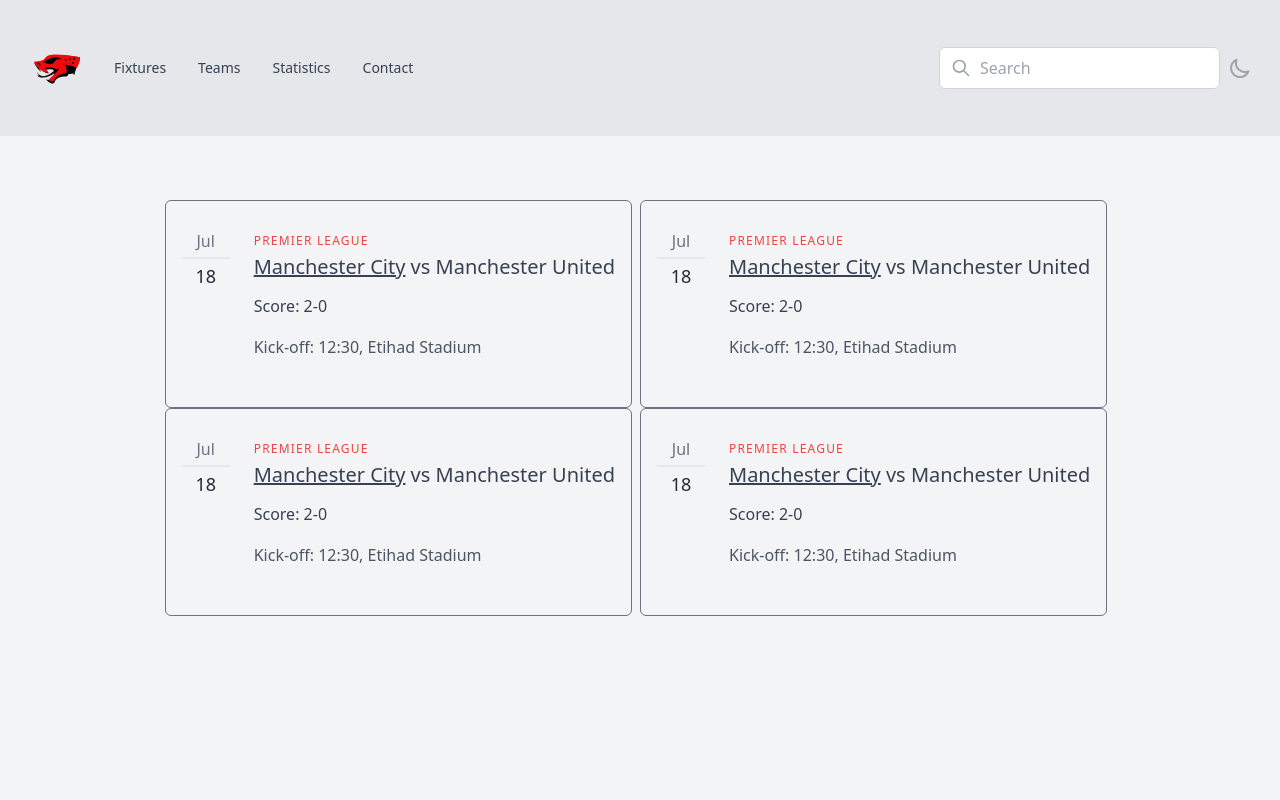
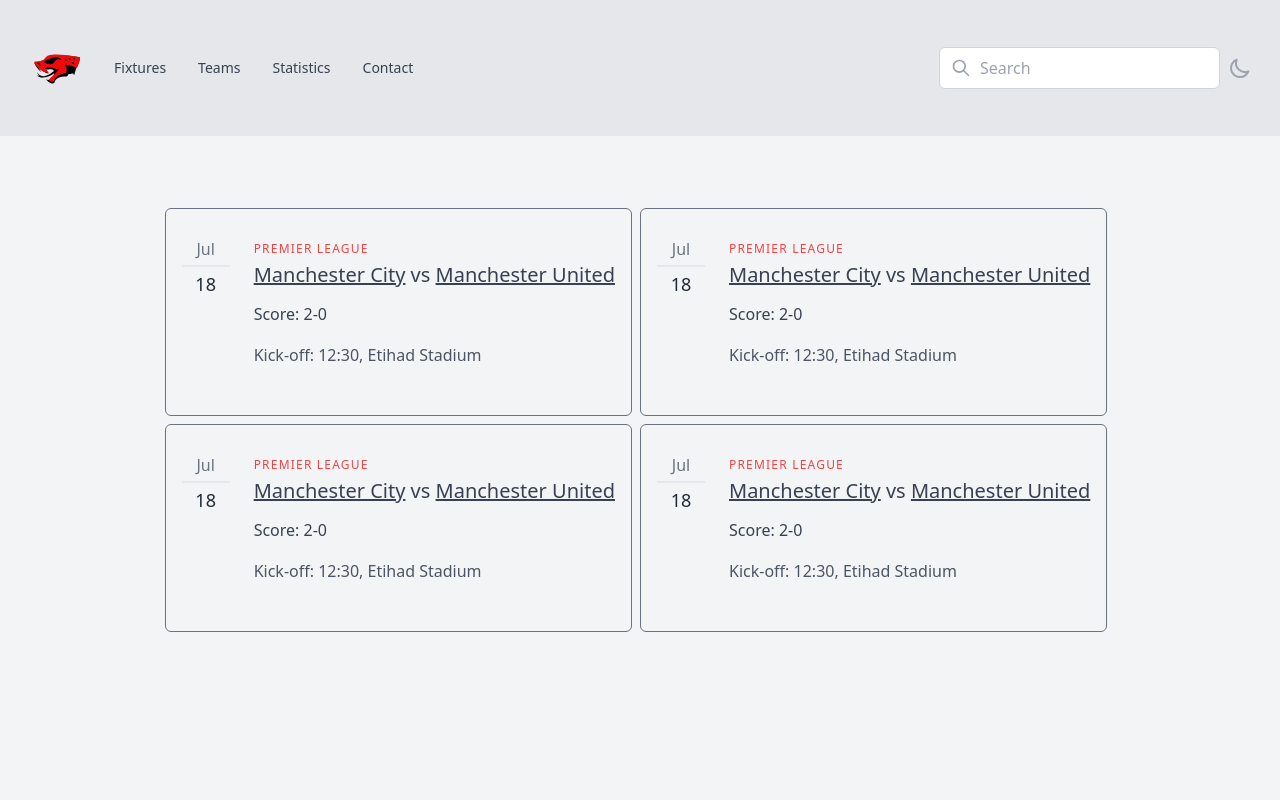
Before and after one commit to 0xOKNOTOK/footballcollection, a React (Create React App) app in the folder client/: page /fixtures in a window 1280 px wide. Shown: the top 800 px of the page. Built offline with nearby package versions, Linux system fonts and the light colour scheme; a web font is replaced by a local one.

Commit message:
Fixed fixture spacing on FixturesPage

```diff
--- a/client/src/App.js
+++ b/client/src/App.js
@@ -4,7 +4,7 @@ import Navigation from './components/Navigation'
 
 import LandingPage from './pages/LandingPage'
 import ContactPage from './pages/ContactPage'
-import StatisticsPage from './pages/StatisticsPage'
+import StatsPage from './pages/StatsPage'
 import FixturesPage from './pages/FixturesPage'
 import TeamsPage from './pages/TeamsPage'
 import ClubPage from './pages/ClubPage'
@@ -22,11 +22,11 @@ const App = () => {
       <BrowserRouter>
         <Routes>
           <Route path='/' element={<LandingPage />} />
+          <Route path='/stats' element={<StatsPage />} />
           <Route path='/fixtures' element={<FixturesPage />} />
           <Route path='/teams' element={<TeamsPage />} />
           <Route path='/contact' element={<ContactPage />} />
           <Route path='/clubpage' element={<ClubPage />} />
-          <Route path='/stats' element={<StatisticsPage />} />
         </Routes>
       </BrowserRouter>
     </div>
--- a/client/src/components/Fixture.jsx
+++ b/client/src/components/Fixture.jsx
@@ -2,7 +2,7 @@ import React from 'react'
 
 const Fixture = () => {
   return (
-    <div class='py-8 px-4 lg:w-4/10 mr-2 border rounded-md border-gray-500 dark:border-gray-700'>
+    <div class='py-8 px-4 lg:w-4/10 mr-2 mt-2 border rounded-md border-gray-500 dark:border-gray-700'>
       <div class='h-full flex items-start'>
         <div class='w-12 flex-shrink-0 flex flex-col text-center leading-none'>
           <span class='text-gray-500 pb-2 mb-2 border-b-2 border-gray-200'>
@@ -18,10 +18,12 @@ const Fixture = () => {
           </h2>
           <h1 class='title-font text-xl font-medium text-gray-700 dark:text-gray-200 mb-3'>
             <a href='/clubpage' class='underline'>
-              {' '}
               Manchester City
             </a>{' '}
-            vs Manchester United
+            vs{' '}
+            <a href='/clubpage' class='underline'>
+              Manchester United
+            </a>
           </h1>
           <h2 class='leading-relaxed mb-5 text-gray-700 dark:text-gray-300'>
             Score: 2-0
--- a/client/src/pages/ClubPage.jsx
+++ b/client/src/pages/ClubPage.jsx
@@ -11,7 +11,7 @@ const ClubPage = () => {
           <div class='flex flex-col text-center w-full mb-20'>
             <h1 class='sm:text-3xl text-2xl font-medium title-font mb-4 text-gray-800 dark:text-gray-100'>
               Manchester City Football Club
-              <p class='text-xl text-blue-300 inline'>MCI</p>
+              <p class='text-xl text-blue-300 inline'> MCI</p>
             </h1>
             <p class='lg:w-2/3 mx-auto leading-relaxed text-base'>
               Formed in 1894 Manchester City Football Club played at Maine Road
--- /dev/null
+++ b/client/src/pages/StatsPage.jsx
@@ -0,0 +1,14 @@
+import React from 'react'
+import Footer from '../components/Footer'
+import MainComponent from '../components/Main'
+
+const StatsPage = () => {
+  return (
+    <MainComponent>
+      <h1>Hi</h1>
+      <Footer />
+    </MainComponent>
+  )
+}
+
+export default StatsPage
```
